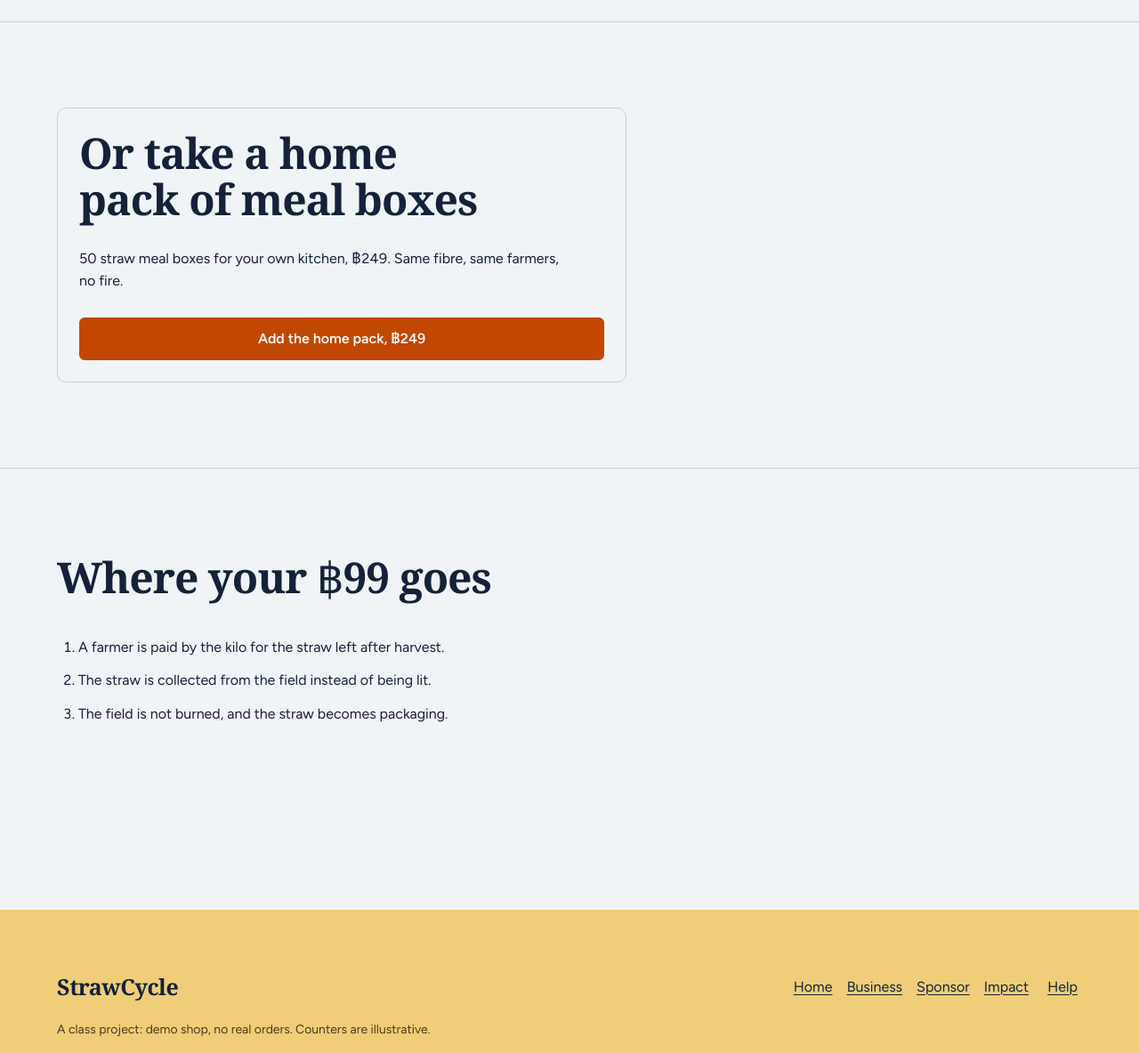
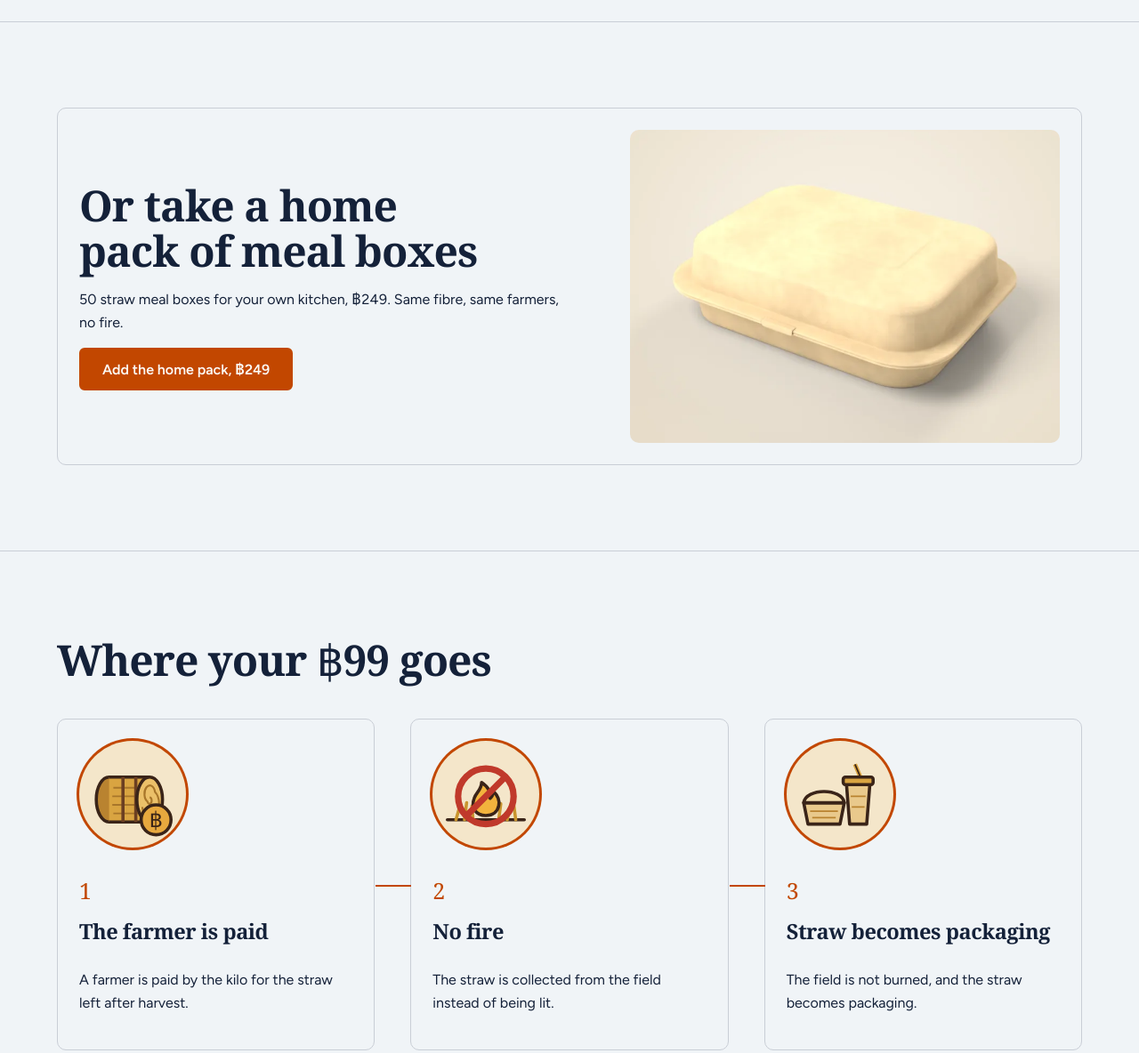
Before and after one commit to phonesett10401/strawcycle, a website with bundled scripts: page sponsor.html in a window 1280 px wide. Shown: the part 1440-2624 px from the top of the page at 89% size. Built offline with nearby package versions, Linux system fonts and the light colour scheme; a web font is replaced by a local one.

Commit message:
fix: Home film reaches the café on phones; feat: Sponsor fills its right side
The last scroll anchor is capped at the furthest scroll with the URL bar hidden (Home
has no footer now). Sponsor: the meal box beside the home pack, and 'Where your ฿99
goes' as three illustrated steps.

Co-Authored-By: Claude Opus 5.5 <noreply@anthropic.com>

```diff
--- a/sponsor.html
+++ b/sponsor.html
@@ -80,10 +80,13 @@
     </section>
     <section class="section" id="home-pack" aria-labelledby="home-pack-title">
       <div class="wrap">
-        <article class="card reveal pack">
+        <article class="card reveal pack pack--photo">
+          <div class="pack-text">
           <h2 id="home-pack-title">Or take a home pack of meal boxes</h2>
           <p>50 straw meal boxes for your own kitchen, <span class="num">฿249</span>. Same fibre, same farmers, no fire.</p>
           <button class="btn btn-primary" id="pack-add" type="button">Add the home pack, ฿249</button>
+          </div>
+          <img class="pack-img" src="images/products/meal-box.webp" alt="A straw meal box with its lid closed." width="800" height="800" loading="lazy" decoding="async">
         </article>
       </div>
     </section>
@@ -92,10 +95,28 @@
         <div class="section-head reveal">
           <h2 id="where-title">Where your ฿99 goes</h2>
         </div>
-        <ol class="steps reveal">
-          <li>A farmer is paid by the kilo for the straw left after harvest.</li>
-          <li>The straw is collected from the field instead of being lit.</li>
-          <li>The field is not burned, and the straw becomes packaging.</li>
+        <ol class="flow reveal">
+          <li class="card"><svg class="flow-icon" viewBox="0 0 100 100" aria-hidden="true" focusable="false"><g stroke="#3a2418" stroke-width="3" stroke-linejoin="round">
+<ellipse cx="28" cy="55" rx="12" ry="21" fill="#b98330"/><rect x="28" y="34" width="38" height="42" fill="#d9a441" stroke="none"/>
+<path d="M28 34 H66 M28 76 H66" fill="none"/>
+<path d="M32 44 H62 M31 52 H63 M31 60 H63 M32 68 H62" fill="none" stroke="#a8762a" stroke-width="1.6"/>
+<path d="M41 34 V76 M53 34 V76" fill="none" stroke="#6b3f22" stroke-width="3"/>
+<ellipse cx="66" cy="55" rx="12" ry="21" fill="#ebc069"/>
+<path d="M66 55 m0 -2 a2 3 0 1 1 -2 4 a5 8 0 1 1 7 -9 a8 13 0 1 1 -12 14" fill="none" stroke="#a8762a" stroke-width="1.8"/>
+<circle cx="72" cy="74" r="14" fill="#e7a83e"/></g>
+<text x="72" y="81" text-anchor="middle" font-family="SC Baht, sans-serif" font-weight="700" font-size="20" fill="#3a2418">฿</text></svg><span class="flow-n num" aria-hidden="true">1</span><h3>The farmer is paid</h3><p>A farmer is paid by the kilo for the straw left after harvest.</p></li>
+          <li class="card"><svg class="flow-icon" viewBox="0 0 100 100" aria-hidden="true" focusable="false"><g stroke="#3a2418" stroke-width="3" stroke-linejoin="round" stroke-linecap="round">
+<path d="M14 74h72" fill="none"/>
+<path d="M22 74l4-14M30 74l2-16M38 74l-1-13M62 74l2-15M70 74l3-13M78 74l-2-15" stroke="#c9952e" fill="none"/>
+<path d="M50 70c-10 0-14-8-11-16 2-6 7-8 7-15 6 4 9 9 8 15 2-2 3-4 3-7 5 5 6 10 5 14-1 5-5 9-12 9z" fill="#f2b33d"/></g>
+<circle cx="50" cy="52" r="26" fill="none" stroke="#c0392b" stroke-width="6"/><path d="M32 70l36-36" stroke="#c0392b" stroke-width="6" stroke-linecap="round"/></svg><span class="flow-n num" aria-hidden="true">2</span><h3>No fire</h3><p>The straw is collected from the field instead of being lit.</p></li>
+          <li class="card"><svg class="flow-icon" viewBox="0 0 100 100" aria-hidden="true" focusable="false"><g stroke="#3a2418" stroke-width="3" stroke-linejoin="round">
+<path d="M64 22 L70 36" fill="none" stroke="#d9a441" stroke-width="4"/><path d="M64 22 L70 36" fill="none" stroke-width="1.4"/>
+<path d="M56 40 L59 78 H75 L78 40 Z" fill="#e9c98c"/><rect x="53" y="34" width="28" height="7" rx="2" fill="#d9a441"/>
+<path d="M60 52 H74 M61 62 H73" fill="none" stroke="#b98330" stroke-width="1.5"/>
+<path d="M16 58 H54 L50 78 H20 Z" fill="#e9c98c"/><path d="M16 58 C18 44 52 44 54 58 Z" fill="#f1dcae"/>
+<path d="M22 66 H48 M24 72 H46" fill="none" stroke="#b98330" stroke-width="1.5"/>
+<circle cx="76" cy="77" r="0" fill="none"/></g></svg><span class="flow-n num" aria-hidden="true">3</span><h3>Straw becomes packaging</h3><p>The field is not burned, and the straw becomes packaging.</p></li>
         </ol>
       </div>
     </section>
--- a/styles.css
+++ b/styles.css
@@ -382,6 +382,10 @@ dialog .btn { width: 100%; }
 .stepper .btn { padding: 0; min-width: var(--tap); }
 .stepper input { text-align: center; }
 .pack { max-width: 40rem; }
+/* home pack with the meal box beside it (stacked on phones) */
+.pack--photo { max-width: none; display: grid; grid-template-columns: minmax(0, 1.2fr) minmax(0, 1fr); align-items: center; gap: var(--space-xl); }
+.pack-img { display: block; width: 100%; height: auto; max-height: 22rem; object-fit: cover; border-radius: var(--radius-card); }
+@media (max-width: 47.99rem) { .pack--photo { grid-template-columns: 1fr; } .pack-img { max-height: 14rem; } }
 .steps { display: grid; gap: var(--space-sm); max-width: 40rem; padding-left: var(--space-lg); }
 @media (min-width: 48rem) { .sponsor-grid { grid-template-columns: repeat(2, minmax(0, 1fr)); gap: var(--space-2xl); } }
 
```
Also changed, not shown: film.js (+7 -2 lines).
